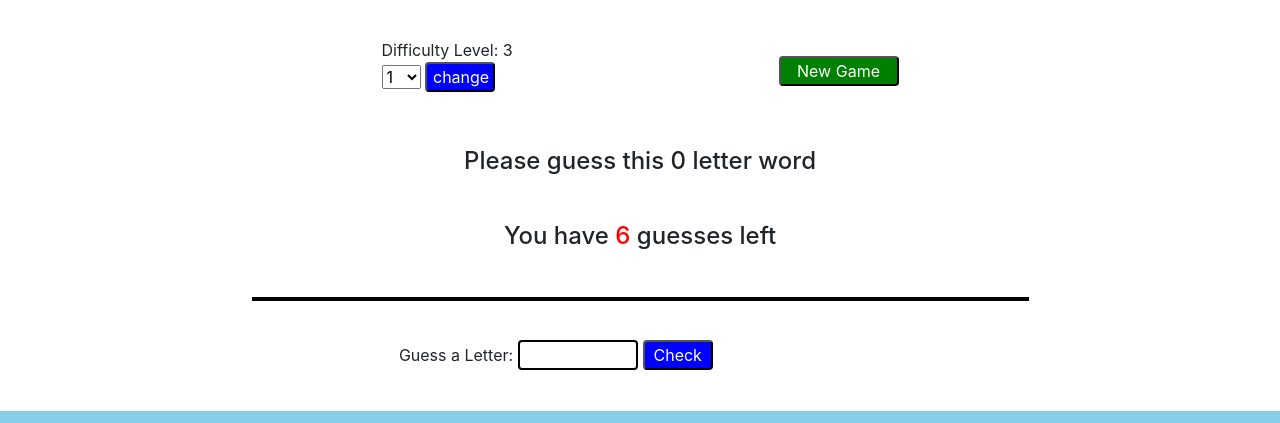
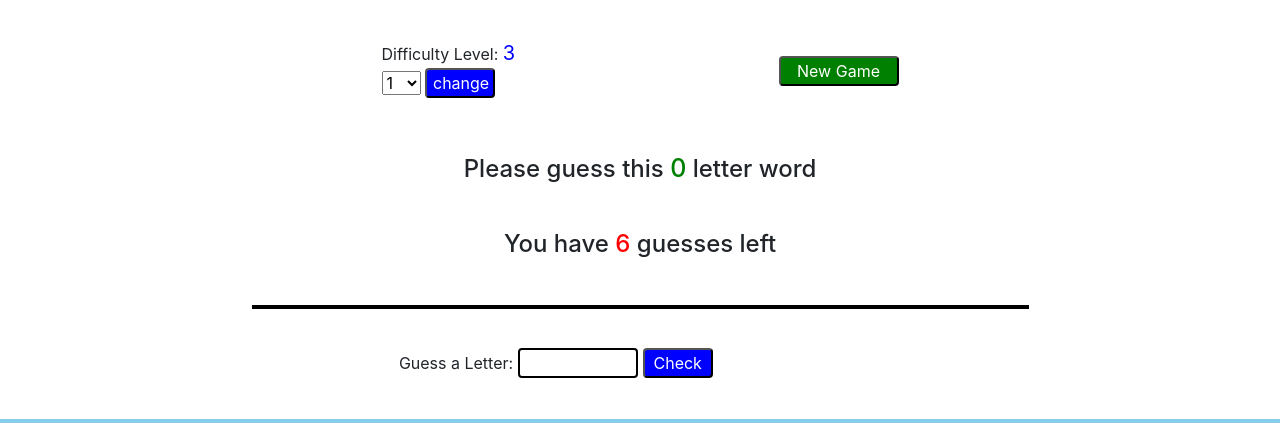
Before and after one commit to Jesskos/word-whizz, a Flask app: page /play in a window 1280 px wide. Shown: the part 72-495 px from the top of the page. Run offline with Flask 2, Linux system fonts and the light colour scheme; the visitor is signed in with stand-in values (Sample User, id 1); some libraries are stand-ins or nearby versions.

Commit message:
changed font colors of difficulty letter and word length

```diff
--- a/static/css/styles.css
+++ b/static/css/styles.css
@@ -45,7 +45,21 @@
 	margin: 1%;
 }
 
+
+/*Difficulty level
+*/#Difficulty {
+	color: blue;
+	font-size: 20px;
+}
+
+
+
 /*word to guess*/
+
+#word-length {
+	color: green;
+	font-size: 25px
+}
 
 #word-to-guess {
 	font-size: 30px;
```
